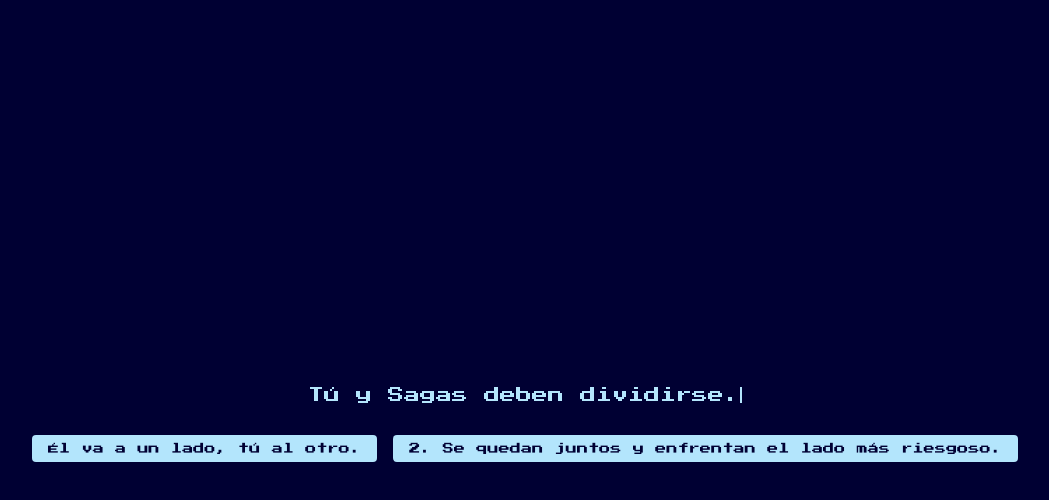
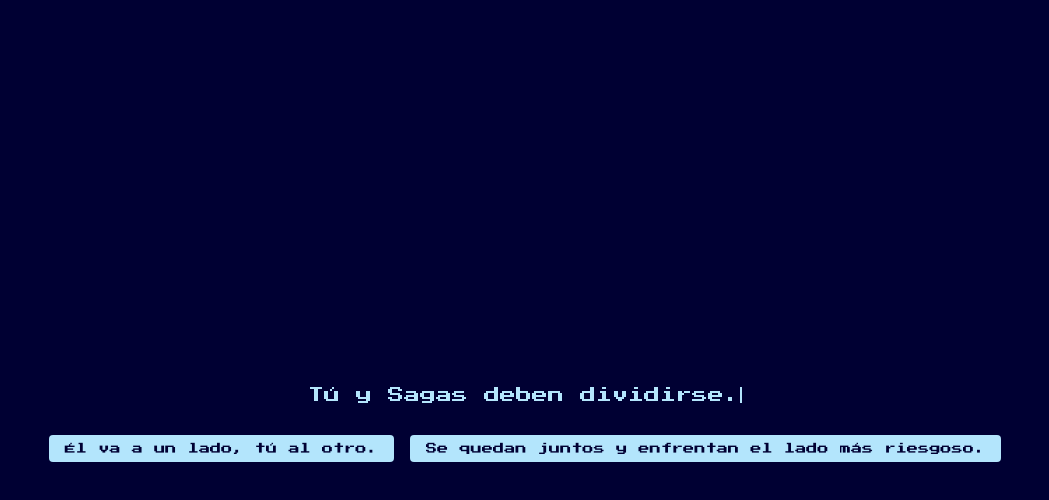
Before and after one commit to roreyes0/Incendio-Sup-rate-, a plain HTML site: page Escenas.html in a window 1280 px wide. Both pictures are taken after a click on the button "Buscas a Sagas para organizar la evacuación.". Shown: the whole page, without its empty margins (115-1164 px from the left). Drawn offline with Linux system fonts and the light colour scheme.

Commit message:
Conections

```diff
--- a/Escenas.html
+++ b/Escenas.html
@@ -82,35 +82,35 @@
         situation: "Un estudiante se separó del grupo.",
         options: [
           { text: "Vuelves a buscarlo.", next: 3 },
-          { text: "2. Lo llamas desde lejos.", next: 8 }
+          { text: "Lo llamas desde lejos.", next: 8 }
         ]
       },
       {
         situation: "Una becaria está en shock. No se mueve.",
         options: [
-          { text: "1. La calmas con palabras.", next: 9 },
-          { text: "2. La cargas y sales corriendo.", next: 4 }
+          { text: "La calmas con palabras.", next: 9 },
+          { text: "La cargas y sales corriendo.", next: 4 }
         ]
       },
       {
         situation: "Te queda poco oxígeno. Tu garganta arde.",
         options: [
-          { text: "1. Sigues ayudando.", next: 5 },
-          { text: "2. Sales al patio para recuperarte.", next: 10 }
+          { text: "Sigues ayudando.", next: 5 },
+          { text: "Sales al patio para recuperarte.", next: 10 }
         ]
       },
-        {
+      {
         situation: "Te das cuenta de que falta una sola persona.",
         options: [
-          { text: "1. Entras una vez más, con riesgo.", next: 16 },
-          { text: "2. Decides cerrar la puerta y evacuar tú.", next: 6 }
+          { text: "Entras una vez más, con riesgo.", next: 16 },
+          { text: "Decides cerrar la puerta y evacuar tú.", next: 6 }
         ]
       },
-       {
+      {
         situation: "Estás solo afuera. Escuchas gritos desde adentro.",
         options: [
-          { text: "No entras. Observas desde lejos", next: 19 },
-          { text: "Vuelves una ultima vez.", next: 20 }
+          { text: "No entras. Observas desde lejos", url: "defeat.html" },
+          { text: "Vuelves una ultima vez.", url: "victoryEnd.html" }
         ]
       },
       {
@@ -130,71 +130,71 @@
       {
         situation: "El humo es muy espeso. Hay un estudiante más adentro.",
         options: [
-          { text: "1. Regresas a buscarlo.", next: 5  },
-          { text: "2. Decides que es muy tarde.", next: 10 }
+          { text: "Regresas a buscarlo.", next: 5  },
+          { text: "Decides que es muy tarde.", next: 10 }
         ]
       },
       {
         situation: "El fuego está muy fuerte. Tu cuerpo no aguanta más.",
         options: [
-          { text: "1. Ayudas a uno más antes de salir.", next: 15 },
-          { text: "2. Escapas solo.", next: 6 }
+          { text: "Ayudas a uno más antes de salir.", next: 15 },
+          { text: "Escapas solo.", next: 6 }
         ]
       },
       {
         situation: "Tú y Sagas deben dividirse.",
         options: [
           { text: "Él va a un lado, tú al otro.", next: 12 },
-          { text: "2. Se quedan juntos y enfrentan el lado más riesgoso.", next: 16 }
+          { text: "Se quedan juntos y enfrentan el lado más riesgoso.", next: 16 }
         ]
       },
       {
         situation: "Sagas se lastima. Grita por ayuda.",
         options: [
-          { text: "1. Lo levantas tú solo.", next: 13 },
-          { text: "2. Pides ayuda a un estudiante cercano.", next: 17  }
+          { text: "Lo levantas tú solo.", next: 13 },
+          { text: "Pides ayuda a un estudiante cercano.", next: 17  }
         ]
       },
       {
         situation: "Sagas está débil, otro estudiante en riesgo.",
         options: [
-          { text: "1. Acompañas a Sagas a salir.", next: 18 },
-          { text: "2. Vas con el otro estudiante.", next: 14 }
+          { text: "Acompañas a Sagas a salir.", next: 18 },
+          { text: "Vas con el otro estudiante.", next: 14 }
         ]
       },
       {
         situation: "Ves a Sagas inconsciente. Otro estudiante grita pidiendo ayuda.",
         options: [
-          { text: "1. Vas por Sagas.", next: 15 },
-          { text: "2. Vas por el estudiante.", next: 6 }
+          { text: "Vas por Sagas.", next: 15 },
+          { text: "Vas por el estudiante.", next: 6 }
         ]
       },
       {
         situation: "Última salida. Estás débil, ves a un estudiante.",
         options: [
-          { text: "Lo empujas a salir antes que tú.", next: 20 },
-          { text: "Sales tú primero.", next: 19 }
+          { text: "Lo empujas a salir antes que tú.", url: "victoryEnd.html" },
+          { text: "Sales tú primero.", url: "defeat.html" }
         ]
       },
       {
         situation: "Una salida está bloqueada.",
         options: [
-          { text: "1. Golpeas la puerta hasta abrirla.", next: 13 },
-          { text: "2. Buscan juntos otra ruta.", next: 17 }
+          { text: "Golpeas la puerta hasta abrirla.", next: 13 },
+          { text: "Buscan juntos otra ruta.", next: 17 }
         ]
       },
       {
         situation: "Una parte del techo está por caer.",
         options: [
-          { text: "1. Pasan rápido.", next: 18 },
-          { text: "2. Buscan una ruta más segura.", next: 14 }
+          { text: "Pasan rápido.", next: 18 },
+          { text: "Buscan una ruta más segura.", next: 14 }
         ]
       },
       {
         situation: "Encuentras al Señor de la Tienda filmando.",
         options: [
-          { text: "1. Le exiges que ayude.", next: 15 },
-          { text: "2. Lo ignoras y sigues evacuando.", next: 6 }
+          { text: "Le exiges que ayude.", next: 15 },
+          { text: "Lo ignoras y sigues evacuando.", next: 6 }
         ]
       },
     ];
@@ -224,7 +224,9 @@
         const btn = document.createElement('button');
         btn.textContent = opt.text;
         btn.onclick = () => {
-          if(opt.next !== null && story[opt.next]) {
+          if (opt.url) {
+            window.location.href = opt.url;
+          } else if (opt.next !== null && story[opt.next]) {
             currentIndex = opt.next;
             showSituation();
           } else {
```
Also changed, not shown: Introduction.html (added, +166 -0 lines), defeat.html (+1 -1 lines), home.html (deleted, +0 -64 lines), index.html (+35 -147 lines), victoryEnd.html (+1 -1 lines).
